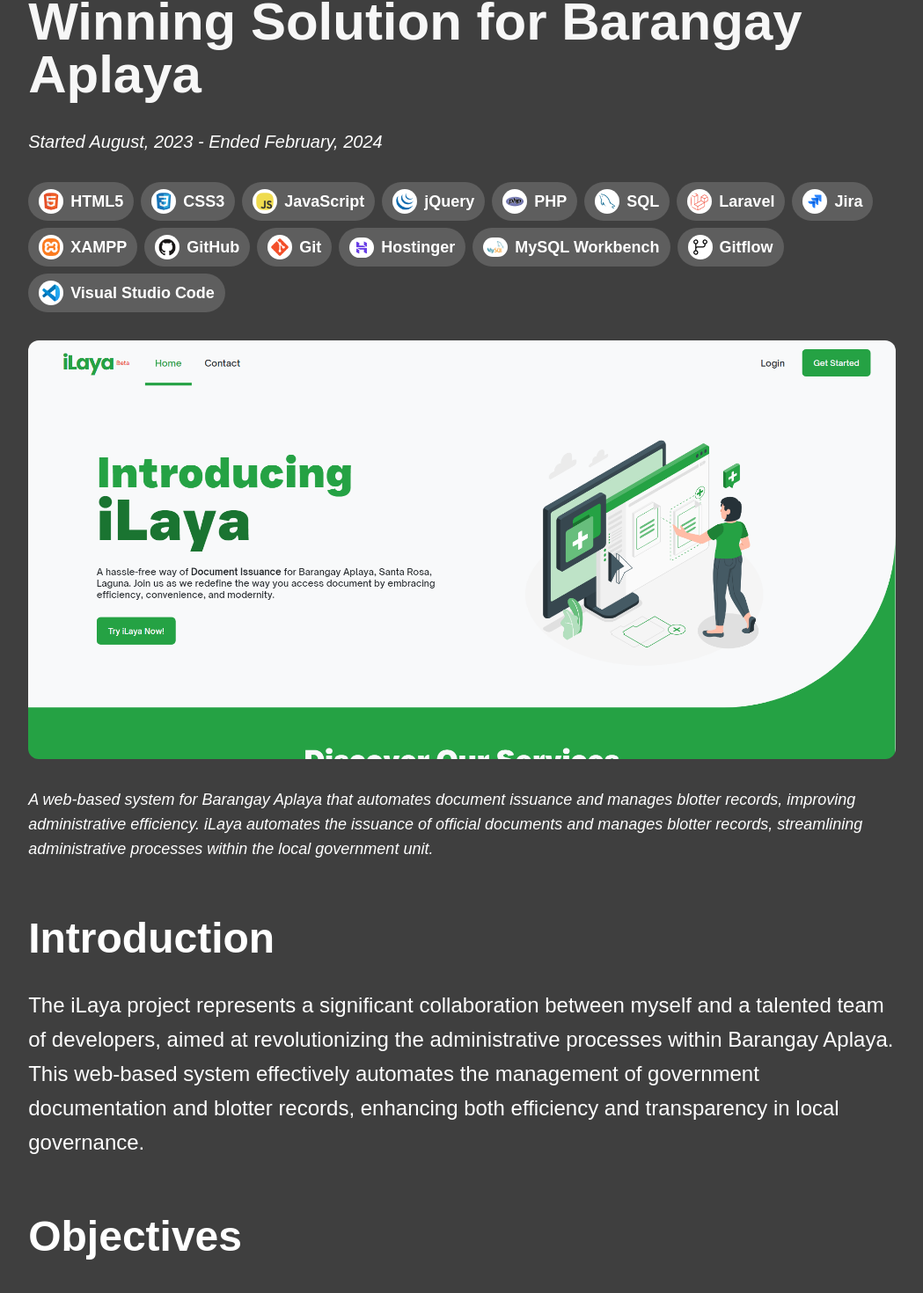
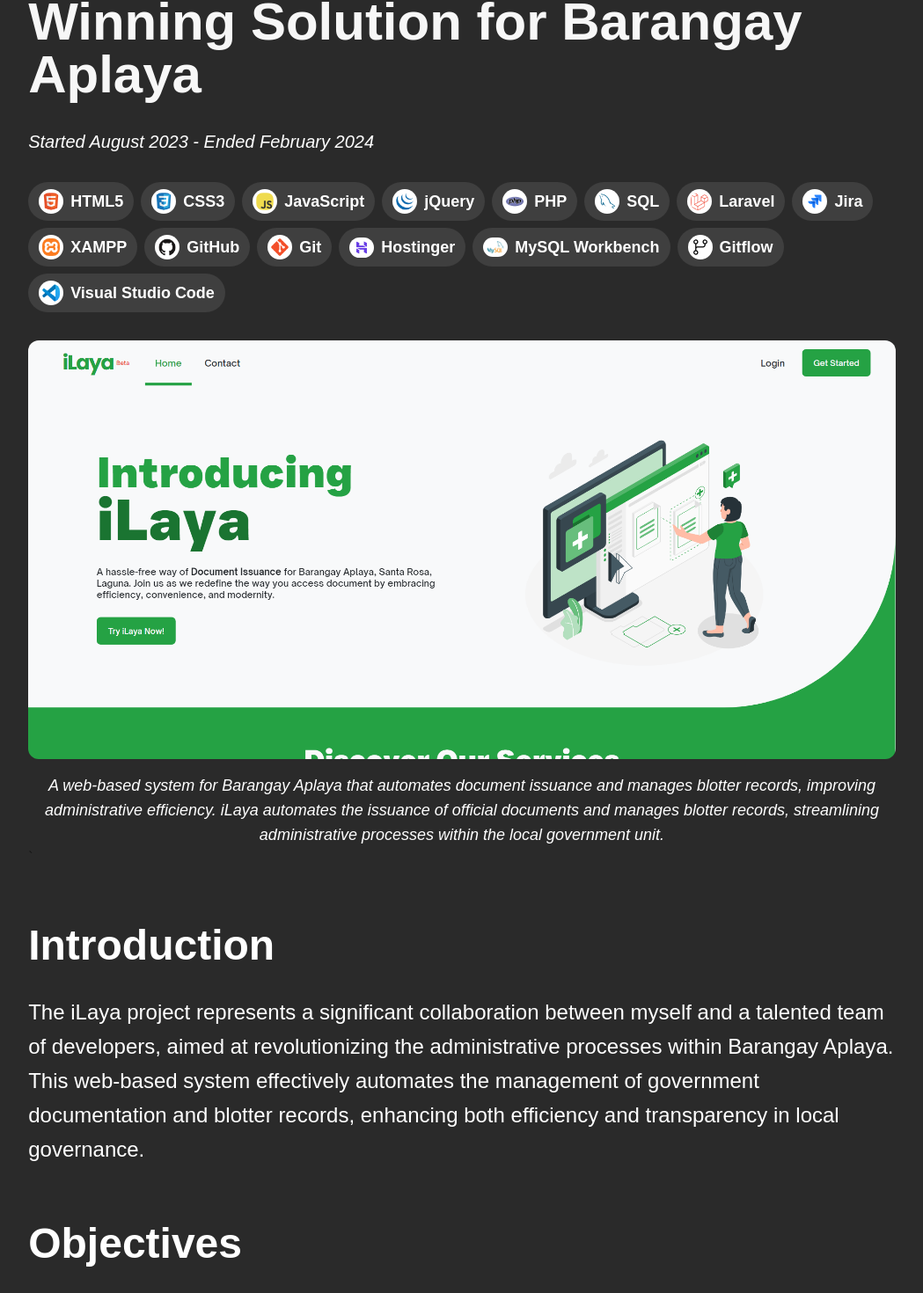
Before and after one commit to lancedalanon/my-portfolio, a Next.js app: page /projects/1 in a window 1280 px wide. Shown: the part 393-1863 px from the top of the page at 88% size, without its empty margins (115-1164 px from the left). Built offline with nearby package versions, Linux system fonts and the light colour scheme.

Commit message:
Update dompurify

```diff
--- a/app/projects/[id]/page.tsx
+++ b/app/projects/[id]/page.tsx
@@ -7,7 +7,8 @@ import Image from "next/image";
 import { FaArrowLeftLong } from "react-icons/fa6";
 import Link from "next/link";
 import Badge from '@/components/Badge';
-import DOMPurify from 'dompurify';
+import DOMPurify from 'isomorphic-dompurify';
+import { FaExternalLinkAlt } from 'react-icons/fa';
 
 const Project: NextPage = () => {
     // Get the params from the URL, including the 'id'
@@ -22,7 +23,7 @@ const Project: NextPage = () => {
         return (
             <main>
                 <article>
-                    <section className="h-full min-h-screen flex flex-col items-center justify-center bg-custom-700">
+                    <section className="h-full min-h-screen flex flex-col items-center justify-center bg-custom-800">
                         <div className="text-center">
                             {/* Center the 404 message */}
                             <h2 className="text-7xl font-bold text-custom-100 mb-6">
@@ -55,7 +56,7 @@ const Project: NextPage = () => {
         <>
             <main>
                 <article>
-                    <section className="h-full min-h-screen flex flex-col items-center justify-center overflow-hidden bg-custom-700">
+                    <section className="h-full min-h-screen flex flex-col items-center justify-center overflow-hidden bg-custom-800">
                         {/* Centered Content */}
                         <div className="grid grid-cols-1 md:grid-cols-[10%_80%_10%] my-28 mx-6">
                             <div></div>
@@ -74,11 +75,11 @@ const Project: NextPage = () => {
 
                                     <em className="text-white text-xl">
                                         {/* Render the project start date */}
-                                        Started {project.month_start}, {project.year_start}
+                                        Started {project.month_start} {project.year_start}
 
                                         {/* Conditionally render the end date if both `month_end` and `year_end` are not null */}
                                         {project.month_end && project.year_end ? (
-                                            <> - Ended {project.month_end}, {project.year_end}</>
+                                            <> - Ended {project.month_end} {project.year_end}</>
                                         ) : null}
                                     </em>
 
@@ -86,7 +87,7 @@ const Project: NextPage = () => {
                                         {project.language_framework_libraries && project.language_framework_libraries
                                             .map((item) => (
                                                 <Badge
-                                                    className="flex py-1 px-2 md:py-2 md:px-3 bg-custom-600 rounded-full"
+                                                    className="flex py-1 px-2 md:py-2 md:px-3 bg-custom-700 rounded-full"
                                                     key={item.id}
                                                     title={item.name}
                                                 >
@@ -107,7 +108,7 @@ const Project: NextPage = () => {
                                         {project.technologies && project.technologies
                                             .map((item) => (
                                                 <Badge
-                                                    className="flex py-1 px-2 md:py-2 md:px-3 bg-custom-600 rounded-full"
+                                                    className="flex py-1 px-2 md:py-2 md:px-3 bg-custom-700 rounded-full"
                                                     key={item.id}
                                                     title={item.name}
                                                 >
@@ -127,32 +128,78 @@ const Project: NextPage = () => {
                                         ))}
                                     </div>
 
-                                    {/* Centered Image */}
+                                    {/* Centered Image with Caption */}
+                                    <figure className="text-center">
                                         <Image
                                             src={project.project_image}
                                             alt={project.project_name}
                                             width={800}
                                             height={800}
-                                        className="my-8 rounded-xl w-full"
+                                            className="rounded-xl w-full"
                                         />
+                                        <figcaption className="text-lg text-white mt-4">
+                                            <em>{project.short_description}</em>
+                                        </figcaption>
+                                    </figure>`
 
                                     {/* Contents */}
-                                    <div className="text-lg text-white">
-                                        <em>{project.short_description}</em>
-
+                                    <div className="text-xl text-white">
                                         <div>
                                             {/* Iterating over the sections */}
                                             {project.sections && project.sections.map((section) => (
-                                                <div key={section.id} className="mb-4">
+                                                <div key={section.id}>
                                                     {/* Subheading */}
                                                     <div className="font-bold text-5xl mt-16 mb-8">{section.subheading}</div>
 
                                                     {/* Content - sanitized using DOMPurify */}
                                                     <div
                                                         className="text-2xl my-8 leading-relaxed" // Adjusted here
-                                                        dangerouslySetInnerHTML={{ __html: DOMPurify.sanitize(section.content) }}
+                                                        dangerouslySetInnerHTML={{
+                                                            __html: DOMPurify.sanitize(section.content),
+                                                        }}
                                                     />
                                                 </div>
+                                            ))}
+                                        </div>
+                                    </div>
+
+                                    <div className="border-t-2 border-custom-600 pt-16 text-white">
+                                        <div className="text-5xl mb-8">
+                                            <strong>
+                                                More Projects
+                                            </strong>
+                                        </div>
+                                        <div className="grid grid-cols-1 mx-2 mt-8 gap-y-8 md:grid-cols-2 md:gap-x-8">
+                                            {/* Iterate over the featured projects */}
+                                            {projects.filter(project => project.id !== projectId).map((project) => (
+                                                <React.Fragment key={project.id}>
+                                                    <div className="relative group">
+                                                        <Image
+                                                            alt={project.project_name}
+                                                            src={project.project_image}
+                                                            width={1000}
+                                                            height={1000}
+                                                            className="rounded-3xl h-full w-full"
+                                                        />
+                                                        <div className="absolute inset-0 bg-custom-600 bg-opacity-0 group-hover:bg-opacity-90 rounded-3xl flex flex-col justify-between items-start transition-all duration-500 ease-in-out p-6">
+                                                            {/* Title */}
+                                                            <span className="text-white text-2xl md:text-4xl font-bold opacity-0 group-hover:opacity-100 transform -translate-y-4 group-hover:translate-y-0 transition-all duration-500 ease-in-out md:mt-6">
+                                                                <p>{project.project_name}</p>
+                                                            </span>
+                                                            {/* Button */}
+                                                            <span className="opacity-0 group-hover:opacity-100 transform translate-y-4 group-hover:translate-y-0 transition-all duration-500 ease-in-out mt-6 flex justify-end w-full">
+                                                                <Link
+                                                                    href={`/projects/${project.id}`}
+                                                                    passHref
+                                                                    className="bg-accent text-white text-lg md:text-2xl rounded-3xl hover:bg-accent-light active:bg-accent-dark px-5 py-3 md:px-10 md:py-5 font-bold flex items-center"
+                                                                >
+                                                                    <FaExternalLinkAlt className="mr-2" />
+                                                                    Explore Project
+                                                                </Link>
+                                                            </span>
+                                                        </div>
+                                                    </div>
+                                                </React.Fragment>
                                             ))}
                                         </div>
                                     </div>
--- a/app/projects/page.tsx
+++ b/app/projects/page.tsx
@@ -12,7 +12,7 @@ const Projects: NextPage = () => {
     return (<>
         <main>
             <article>
-                <section id="projects" className="flex flex-col items-center justify-start overflow-hidden bg-custom-700">
+                <section id="projects" className="flex flex-col items-center justify-start overflow-hidden bg-custom-800">
                     <h2 className="text-3xl md:text-5xl text-center font-bold text-custom-100 mt-32 mx-6">
                         MASTERPIECES IN DIGITAL DEVELOPMENT
                     </h2>
@@ -20,7 +20,7 @@ const Projects: NextPage = () => {
                         {/* Iterate over the featured projects */}
                         {projects.map((project) => (
                             <React.Fragment key={project.id}>
-                                <Card className="flex flex-col h-full rounded-3xl bg-custom-600">
+                                <Card className="flex flex-col h-full rounded-3xl bg-custom-700">
                                     <CardHeader>
                                         <Image
                                             src={project.project_image}
@@ -43,7 +43,7 @@ const Projects: NextPage = () => {
                                                 .filter((item) => item.is_featured === 1)
                                                 .map((item) => (
                                                     <Badge
-                                                        className="flex py-1 px-2 md:py-2 md:px-3 bg-custom-500 rounded-full"
+                                                        className="flex py-1 px-2 md:py-2 md:px-3 bg-custom-600 rounded-full"
                                                         key={item.id}
                                                         title={item.name}
                                                     >
--- a/package.json
+++ b/package.json
@@ -9,7 +9,7 @@
     "lint": "next lint"
   },
   "dependencies": {
-    "dompurify": "^3.1.7",
+    "isomorphic-dompurify": "^2.16.0",
     "next": "14.2.14",
     "react": "^18",
     "react-dom": "^18",
```
Also changed, not shown: types/projectTypes.ts (added, +40 -0 lines), 1 other file (tests, documents, lock files or other folders). Lines whose indentation alone changed are shown as unchanged.
